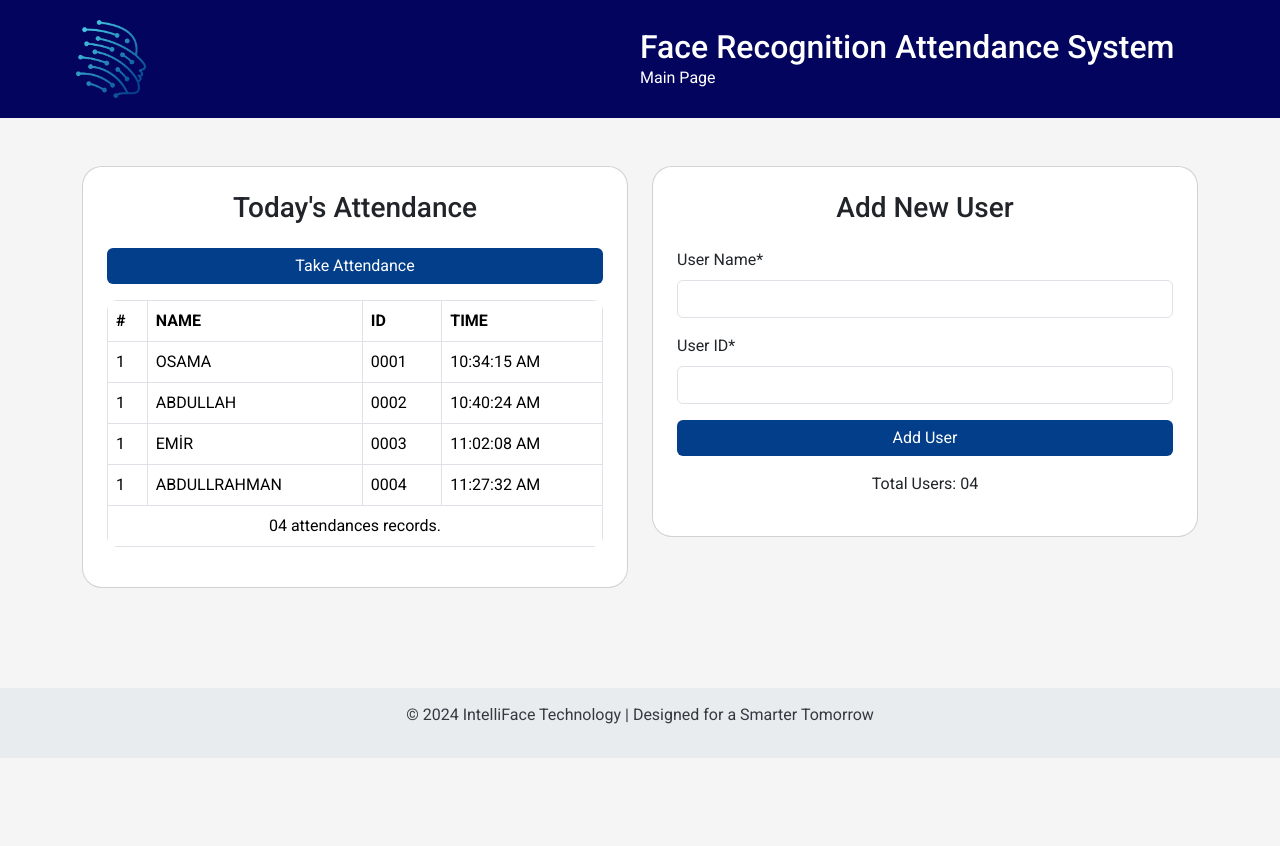
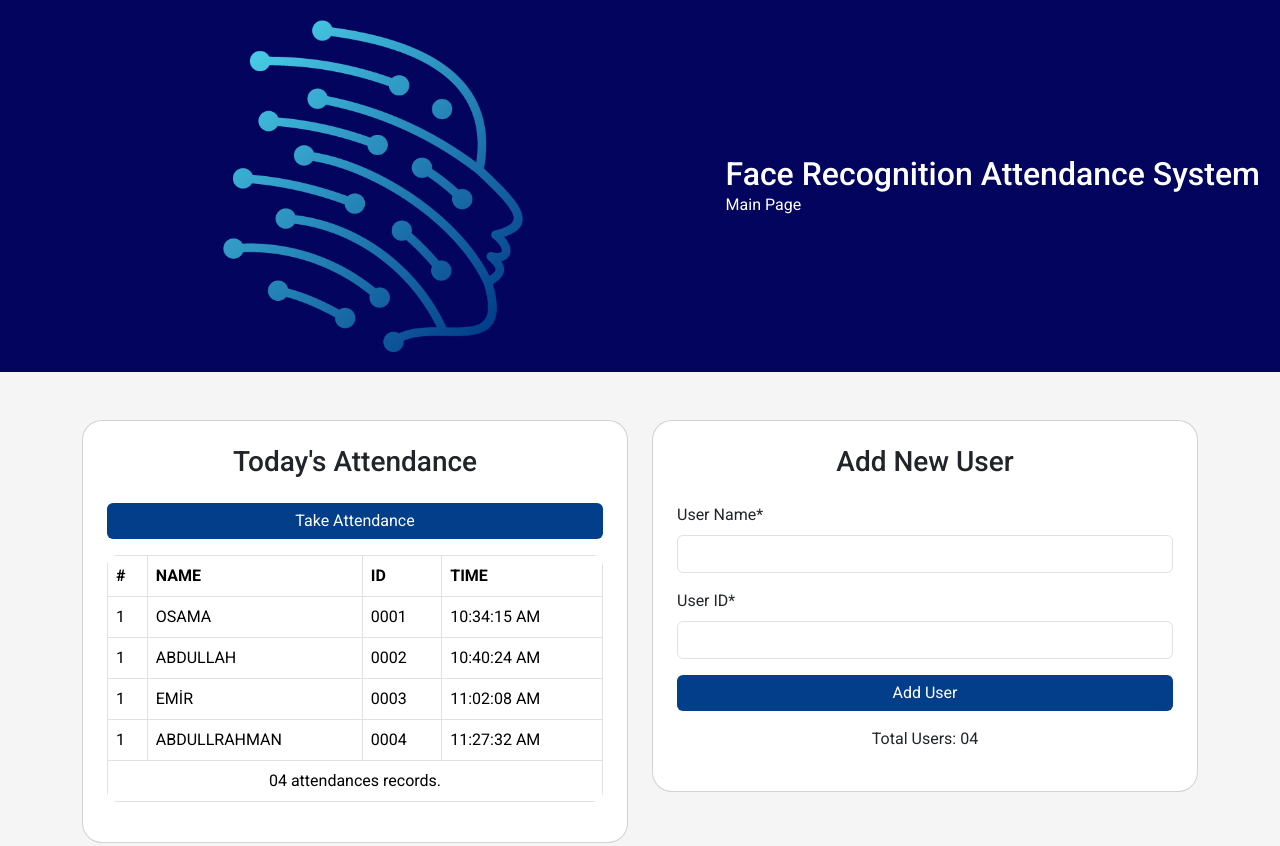
Before and after one commit to IntelliFace/attendance-system, a plain HTML site: page index.html in a window 1280 px wide. Shown: the top 846 px of the page. Before the commit the page ends 800 px from the top, so only its background shows below. Drawn offline with nearby package versions, Linux system fonts and the light colour scheme.

Commit message:
Update styles.css

```diff
--- a/styles.css
+++ b/styles.css
@@ -11,21 +11,15 @@ body {
         color: white;
         padding: 20px;
         display: flex;
+        justify-content: center; /* Center the content horizontally */
         align-items: center;
-    justify-content: space-between;
-    position: relative;
     }
 
     .header img {
-    max-width: 70px;
+        max-width: 300px;
         height: auto;
-    transform: translateX(80%);
-}
-
-.header-text {
-    position: absolute;
-    left: 50%;
-    text-align: left;
+        display: block; /* Ensure the image is displayed as a block */
+        margin: 0 auto; /* Center the image within the header */
     }
 
     .header h1 {
```
Lines whose indentation alone changed are shown as unchanged.
